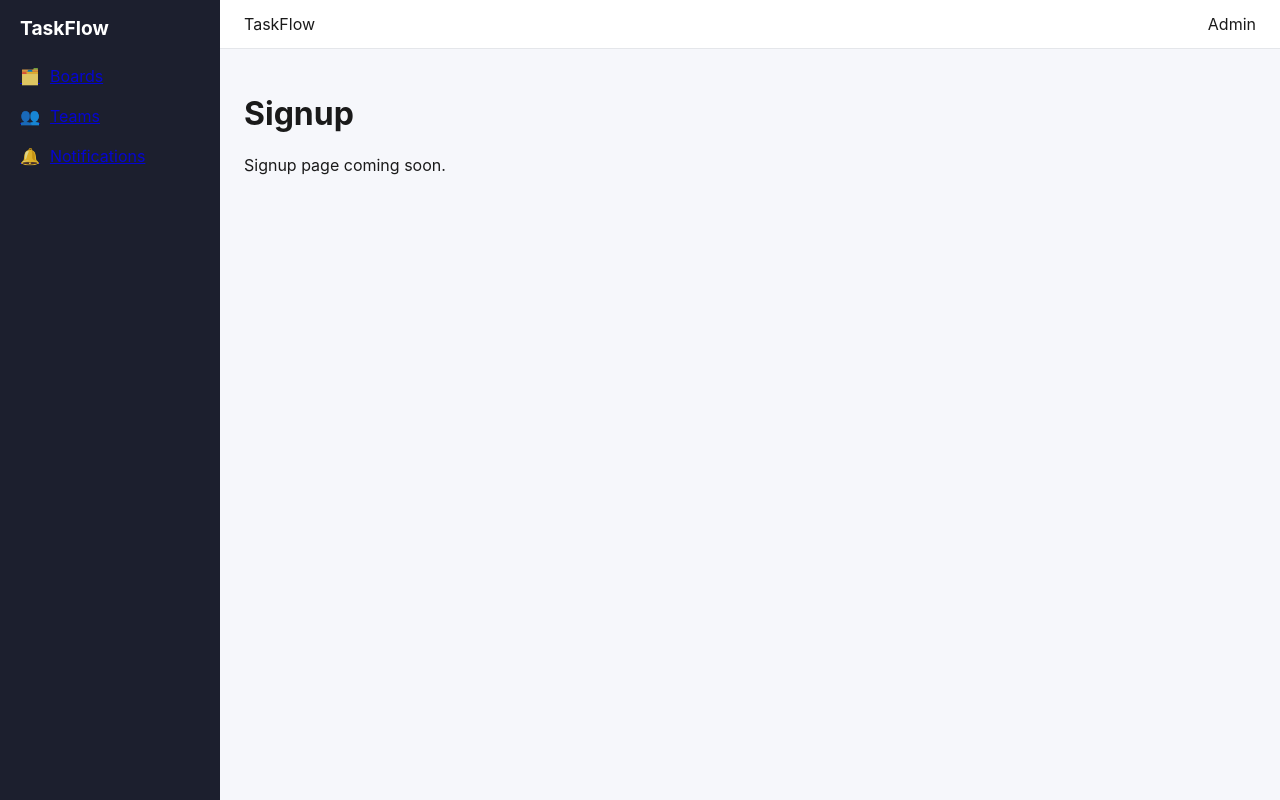
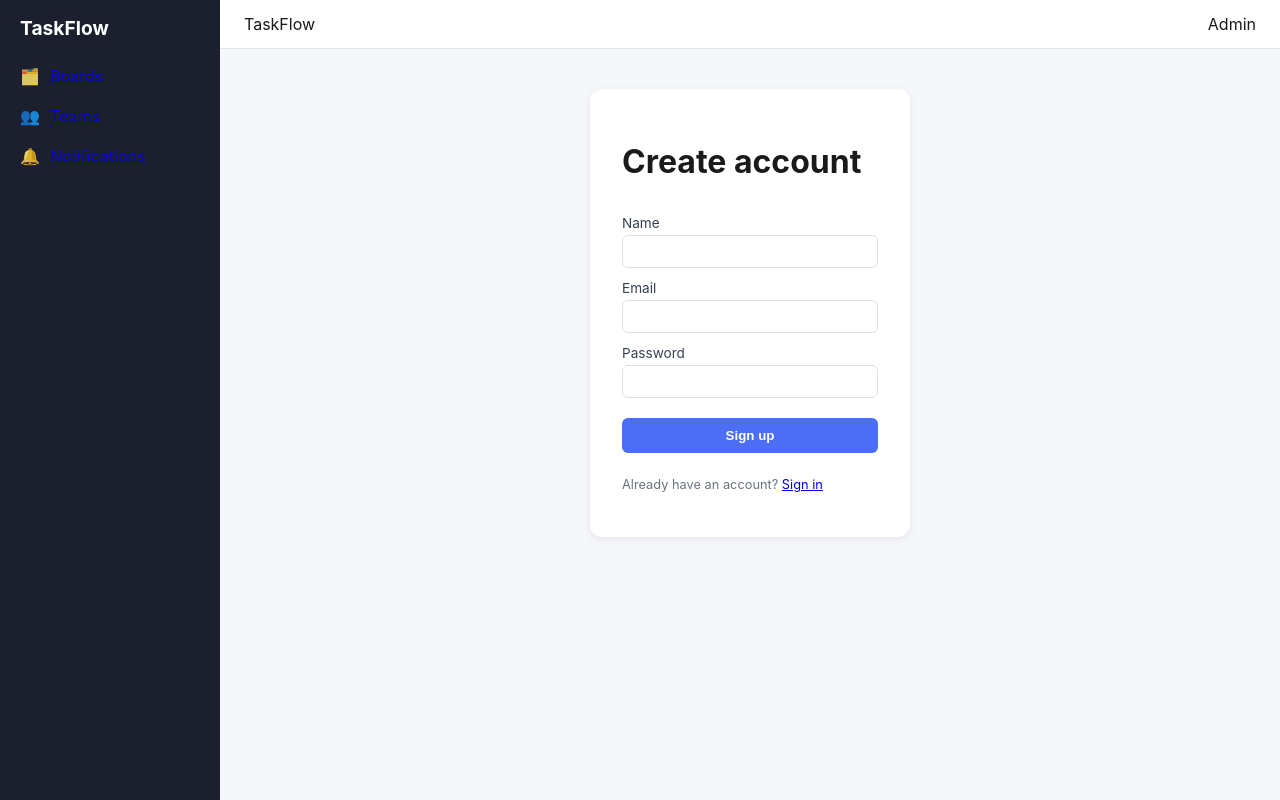
Before and after one commit to Abena9/taskflow, a React (Vite) app: page /signup in a window 1280 px wide. Built offline with nearby package versions, Linux system fonts and the light colour scheme.

Commit message:
Add authentication context with login and signup pages

```diff
--- /dev/null
+++ b/src/context/AuthContext.jsx
@@ -0,0 +1,37 @@
+import { createContext, useContext, useState } from 'react'
+
+const AuthContext = createContext(null)
+
+export function AuthProvider({ children }) {
+  const [user, setUser] = useState(null)
+
+  function login(email, password) {
+    if (email && password) {
+      setUser({ email, name: email.split('@')[0] })
+      return true
+    }
+    return false
+  }
+
+  function signup(name, email, password) {
+    if (name && email && password) {
+      setUser({ email, name })
+      return true
+    }
+    return false
+  }
+
+  function logout() {
+    setUser(null)
+  }
+
+  return (
+    <AuthContext.Provider value={{ user, login, signup, logout }}>
+      {children}
+    </AuthContext.Provider>
+  )
+}
+
+export function useAuth() {
+  return useContext(AuthContext)
+}
--- a/src/index.css
+++ b/src/index.css
@@ -257,3 +257,57 @@ a.board-card {
   color: #fff;
   cursor: pointer;
 }
+
+.auth-page {
+  min-height: 60vh;
+  display: flex;
+  align-items: center;
+  justify-content: center;
+}
+
+.auth-card {
+  background: #fff;
+  padding: 32px;
+  border-radius: 12px;
+  width: 320px;
+  display: flex;
+  flex-direction: column;
+  gap: 12px;
+  box-shadow: 0 2px 8px rgba(0, 0, 0, 0.08);
+}
+
+.auth-card label {
+  display: flex;
+  flex-direction: column;
+  gap: 4px;
+  font-size: 0.85rem;
+  color: #374151;
+}
+
+.auth-card input {
+  padding: 8px 10px;
+  border: 1px solid #dcdfe4;
+  border-radius: 6px;
+}
+
+.auth-card button {
+  margin-top: 8px;
+  padding: 10px;
+  border: none;
+  border-radius: 6px;
+  background: #4c6ef5;
+  color: #fff;
+  font-weight: 600;
+  cursor: pointer;
+}
+
+.auth-error {
+  color: #c0392b;
+  font-size: 0.85rem;
+  margin: 0;
+}
+
+.auth-switch {
+  font-size: 0.8rem;
+  color: #6b7280;
+}
--- a/src/main.jsx
+++ b/src/main.jsx
@@ -4,16 +4,19 @@ import { BrowserRouter } from 'react-router-dom'
 import App from './App.jsx'
 import { TaskProvider } from './context/TaskContext.jsx'
 import { CommentProvider } from './context/CommentContext.jsx'
+import { AuthProvider } from './context/AuthContext.jsx'
 import './index.css'
 
 ReactDOM.createRoot(document.getElementById('root')).render(
   <React.StrictMode>
     <BrowserRouter>
-      <TaskProvider>
-        <CommentProvider>
-          <App />
-        </CommentProvider>
-      </TaskProvider>
+      <AuthProvider>
+        <TaskProvider>
+          <CommentProvider>
+            <App />
+          </CommentProvider>
+        </TaskProvider>
+      </AuthProvider>
     </BrowserRouter>
   </React.StrictMode>
 )
--- a/src/pages/Login.jsx
+++ b/src/pages/Login.jsx
@@ -1,8 +1,39 @@
+import { useState } from 'react'
+import { Link, useNavigate } from 'react-router-dom'
+import { useAuth } from '../context/AuthContext.jsx'
+
 function Login() {
+  const [email, setEmail] = useState('')
+  const [password, setPassword] = useState('')
+  const [error, setError] = useState('')
+  const { login } = useAuth()
+  const navigate = useNavigate()
+
+  function handleSubmit(e) {
+    e.preventDefault()
+    if (login(email, password)) {
+      navigate('/')
+    } else {
+      setError('Please enter both email and password.')
+    }
+  }
+
   return (
-    <div>
-      <h1>Login</h1>
-      <p>Login page coming soon.</p>
+    <div className="auth-page">
+      <form className="auth-card" onSubmit={handleSubmit}>
+        <h1>Sign in</h1>
+        <label>
+          Email
+          <input type="email" value={email} onChange={(e) => setEmail(e.target.value)} />
+        </label>
+        <label>
+          Password
+          <input type="password" value={password} onChange={(e) => setPassword(e.target.value)} />
+        </label>
+        {error && <p className="auth-error">{error}</p>}
+        <button type="submit">Sign in</button>
+        <p className="auth-switch">No account? <Link to="/signup">Sign up</Link></p>
+      </form>
     </div>
   )
 }
--- a/src/pages/Signup.jsx
+++ b/src/pages/Signup.jsx
@@ -1,8 +1,44 @@
+import { useState } from 'react'
+import { Link, useNavigate } from 'react-router-dom'
+import { useAuth } from '../context/AuthContext.jsx'
+
 function Signup() {
+  const [name, setName] = useState('')
+  const [email, setEmail] = useState('')
+  const [password, setPassword] = useState('')
+  const [error, setError] = useState('')
+  const { signup } = useAuth()
+  const navigate = useNavigate()
+
+  function handleSubmit(e) {
+    e.preventDefault()
+    if (signup(name, email, password)) {
+      navigate('/')
+    } else {
+      setError('Please fill out all fields.')
+    }
+  }
+
   return (
-    <div>
-      <h1>Signup</h1>
-      <p>Signup page coming soon.</p>
+    <div className="auth-page">
+      <form className="auth-card" onSubmit={handleSubmit}>
+        <h1>Create account</h1>
+        <label>
+          Name
+          <input value={name} onChange={(e) => setName(e.target.value)} />
+        </label>
+        <label>
+          Email
+          <input type="email" value={email} onChange={(e) => setEmail(e.target.value)} />
+        </label>
+        <label>
+          Password
+          <input type="password" value={password} onChange={(e) => setPassword(e.target.value)} />
+        </label>
+        {error && <p className="auth-error">{error}</p>}
+        <button type="submit">Sign up</button>
+        <p className="auth-switch">Already have an account? <Link to="/login">Sign in</Link></p>
+      </form>
     </div>
   )
 }
```
